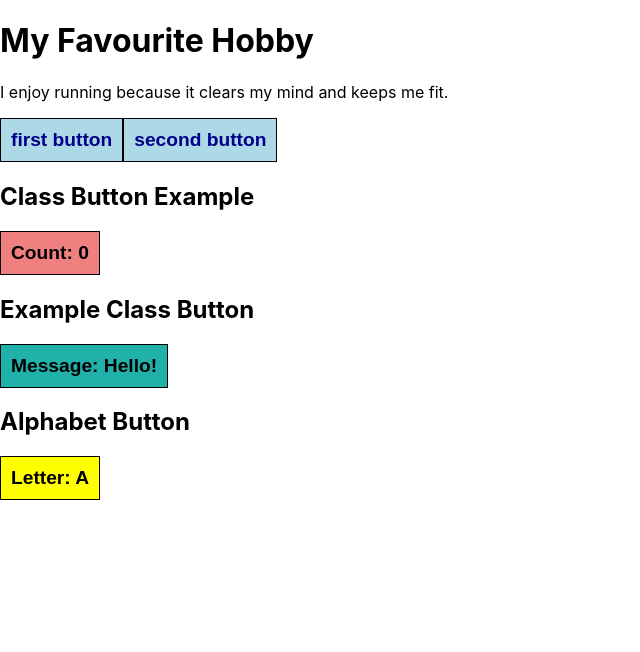
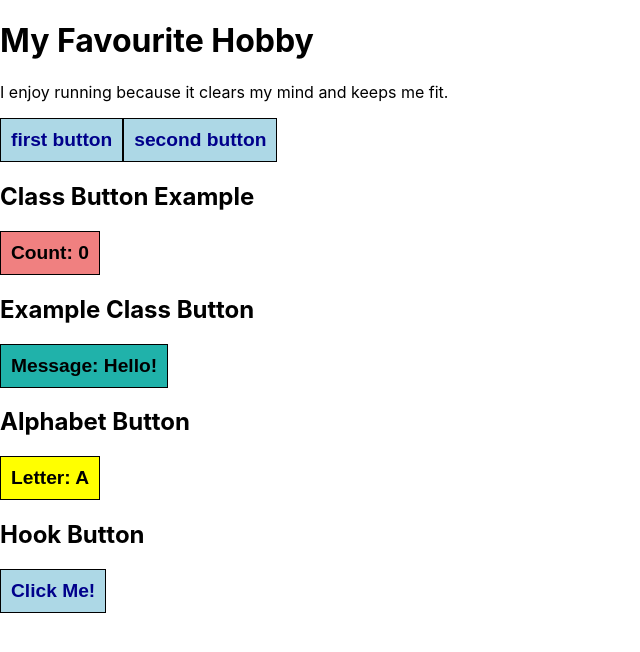
Before and after one commit to AlexandraEL9/react-classwork, a React (Create React App) app in the folder first-app/: page / in a window 1280 px wide. Shown: the top 652 px of the page, without its empty margins (0-640 px from the left). Built offline with nearby package versions, Linux system fonts and the light colour scheme.

Commit message:
add HookButton example component

```diff
--- a/first-app/src/App.js
+++ b/first-app/src/App.js
@@ -3,6 +3,7 @@ import Button from './components/button/Button';
 import ClassButton from './components/class-button/ClassButton';
 import ExampleClassButton from './components/example-class-button/ExampleClassButton';
 import AlphabetButton from './components/alphabet-button/AlphabetButton';
+import HookButton from './components/hook-button/HookButton';
 
 function App() {
   const buttonOneMessageArray = ['Message 1', 'Message 2', 'Message 3']
@@ -31,6 +32,8 @@ function App() {
       <ExampleClassButton />
       <h2>Alphabet Button</h2>
       <AlphabetButton />
+      <h2>Hook Button</h2>
+      <HookButton />
     </div>
   );
 }
--- /dev/null
+++ b/first-app/src/components/hook-button/HookButton.js
@@ -0,0 +1,33 @@
+import React, { useEffect, useState } from 'react';
+import './HookButton.css';
+
+const HookButton = () => {
+  const [buttonText, setButtonText] = useState('Click Me!');
+  const messages = [
+    '1, 2, Button my shoe',
+    '3, 4, Knock at the door',
+    '5, 6, Pick up sticks',
+    '7, 8, lay them straight',
+  ];
+
+  const [clickCount, setClickCount] = useState(-1);
+
+  // Log "Hello World" only once when component mounts
+  useEffect(() => {
+    console.log('Hello World');
+  }, []);
+
+  const handleClick = () => {
+    const nextIndex = (clickCount + 1) % messages.length;
+    setButtonText(messages[nextIndex]);
+    setClickCount(nextIndex);
+  };
+
+  return (
+    <button className="custom-button" onClick={handleClick}>
+      {buttonText}
+    </button>
+  );
+};
+
+export default HookButton;
```
Also changed, not shown: first-app/src/components/hook-button/HookButton.css (added).
